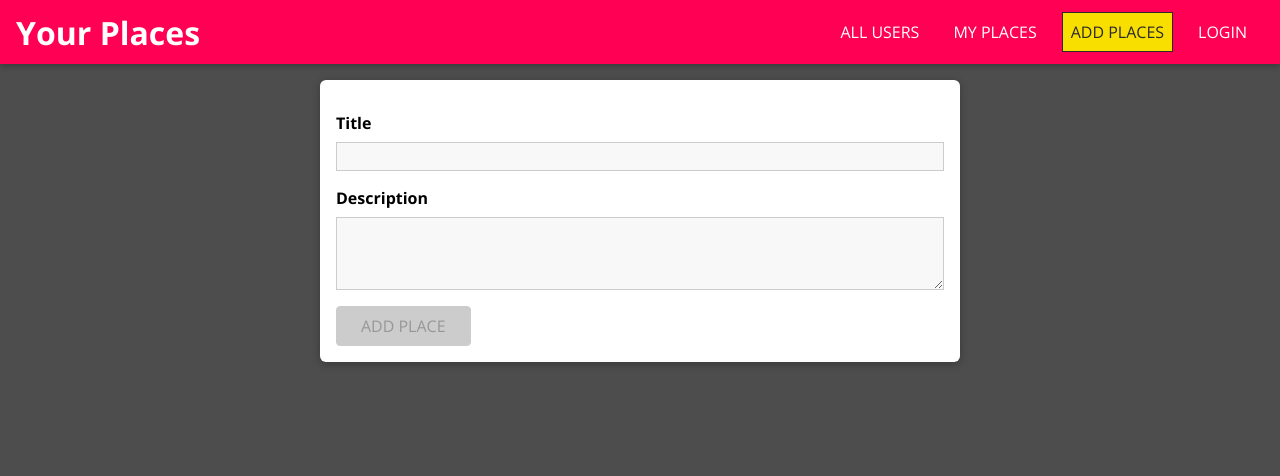
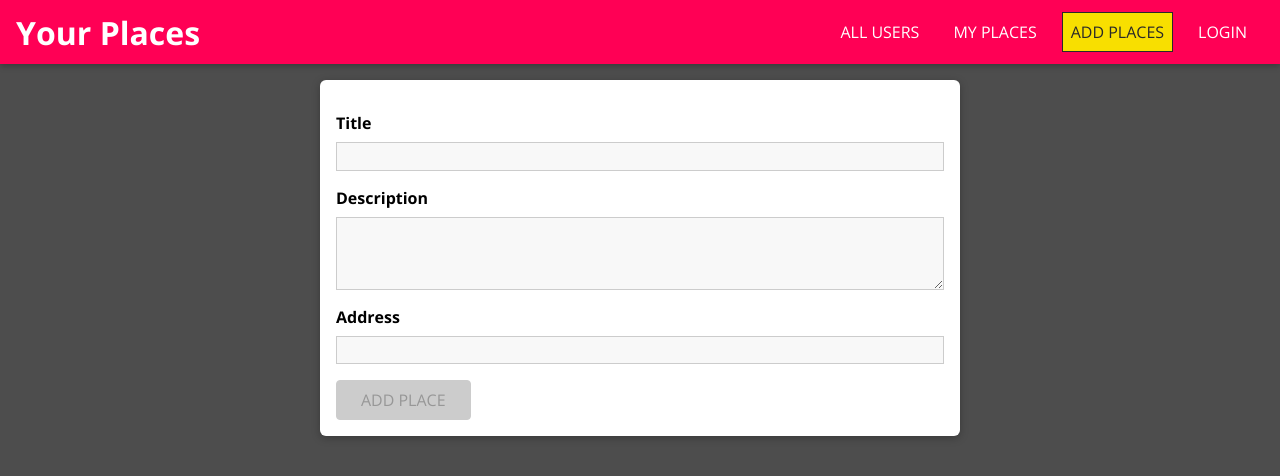
Before and after one commit to akashzsh/MERN-Project, a React (Create React App) app in the folder Frontend/app-frontend/: page /places/new in a window 1280 px wide. Shown: the top 476 px of the page. Built offline with nearby package versions, Linux system fonts and the light colour scheme.

Commit message:
adding address field

```diff
--- a/Frontend/app-frontend/src/places/pages/NewPlace.js
+++ b/Frontend/app-frontend/src/places/pages/NewPlace.js
@@ -74,10 +74,18 @@ export default function NewPlace() {
       />
       <Input
         id="description"
-        type="text"
+        element="textarea"
         label="Description"
         validators={[VALIDATOR_MINLENGTH(5)]}
         errorText="Please enter a valid description (atleast 5 characters)"
+        onInput={inputHandler}
+      />
+      <Input
+        id="address"
+        element="input"
+        label="Address"
+        validators={[VALIDATOR_REQUIRE()]}
+        errorText="Please enter a valid address"
         onInput={inputHandler}
       />
       <Button type="submit" disabled={!formState.isValid}>
```
